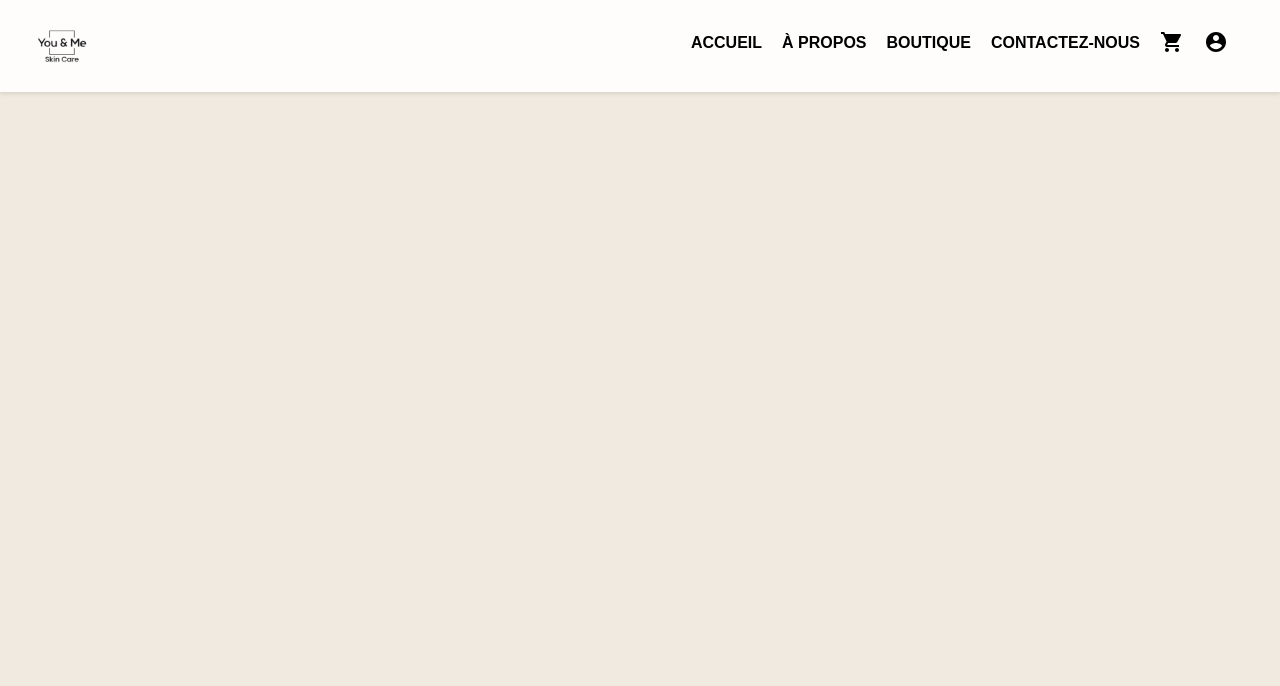
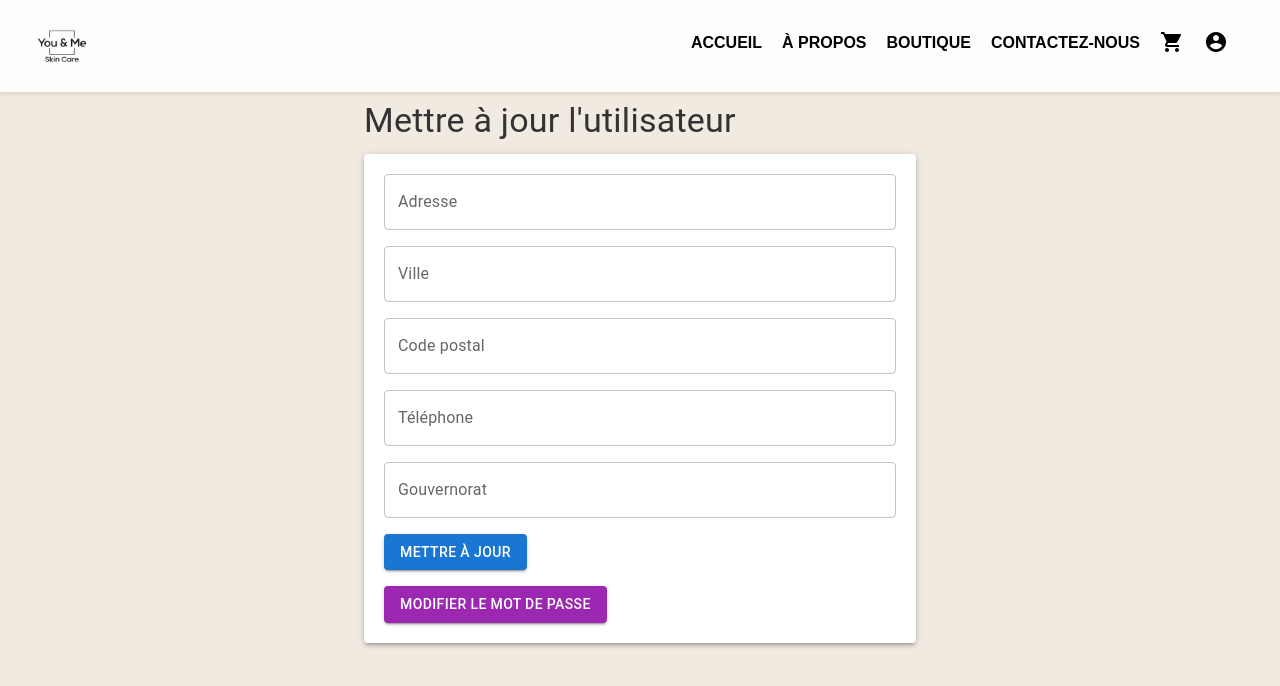
Before and after one commit to yassinehammami/youandme, a React (Create React App) app: page /updateuser/1 in a window 1280 px wide. Shown: the top 686 px of the page. Built offline with nearby package versions, Linux system fonts and the light colour scheme.

Commit message:
add updateUser

```diff
--- a/src/App.js
+++ b/src/App.js
@@ -12,6 +12,8 @@ import SignUp from './scences/signup';
 import Confirmation from './scences/confirmation';
 import CheckInformation from './scences/checkinformation';
 import UserProfile from './scences/userprofile/UserProfile';
+import UpdateUser from './scences/updateuser/UpdateUser';
+import UpdatePassword from './scences/updatepassword/UpdatePassword';
 // Import other components
 import { ToastContainer } from 'react-toastify';
 import 'react-toastify/dist/ReactToastify.css';
@@ -32,7 +34,9 @@ function App() {
         <Route path="/confirmation" element={<Confirmation />} />
         <Route path="/productdetail/:productId" element={<ProductDetail />} />
         <Route path="/checkinformation" element={<CheckInformation />} />
-        <Route path="/userprofile" element={<UserProfile />} />
+        <Route path="/userprofile/:userId" element={<UserProfile />} />
+        <Route path="/updateuser/:userId" element={<UpdateUser />} />
+        <Route path="/updatepassword/:userId" element={<UpdatePassword />} />
         {/* Define other routes */}
       </Routes>
       </UserProvider>
--- a/src/scences/checkinformation/index.js
+++ b/src/scences/checkinformation/index.js
@@ -34,7 +34,7 @@ const CheckInformation = () => {
     e.preventDefault();
     try {
       console.log(userData);
-      const res = await axios.put(`http://192.168.1.25:4000/user/update/${user.id}`, userData,
+      const res = await axios.put(`http://localhost:4000/user/update/${user.id}`, userData,
       {
         headers: {
           Authorization: `Bearer ${token}`,
--- a/src/scences/commande/index.js
+++ b/src/scences/commande/index.js
@@ -50,7 +50,7 @@ const Commande = () => {
         commandeDate : getFormattedDateTime(),
       };
 
-      const res = await axios.post('http://192.168.1.25:4000/commande/create', commandeData,{
+      const res = await axios.post('http://localhost:4000/commande/create', commandeData,{
         headers: {
           Authorization: `Bearer ${token}`,
         },
--- a/src/scences/home/index.js
+++ b/src/scences/home/index.js
@@ -10,7 +10,7 @@ function HomePage() {
   useEffect(() => {
     const fetchProducts = async () => {
       try {
-        const response = await fetch('http://192.168.1.25:4000/produit');
+        const response = await fetch('http://localhost:4000/produit');
         if (!response.ok) {
           throw new Error('Failed to fetch products');
         }
--- a/src/scences/login/index.js
+++ b/src/scences/login/index.js
@@ -17,7 +17,7 @@ const Login = () => {
     e.preventDefault();
     try {
       // Query the "users" collection for a document with the provided email and password
-      axios.post('http://192.168.1.25:4000/user/login', {email , password})
+      axios.post('http://localhost:4000/user/login', {email , password})
       .then(res => {
         const { token, message , user } = res.data;
         if (token) {
--- a/src/scences/productdetail/index.js
+++ b/src/scences/productdetail/index.js
@@ -14,7 +14,7 @@ const ProductDetail = () => {
   useEffect(() => {
     const fetchProduct = async () => {
       try {
-        const response = await fetch(`http://192.168.1.25:4000/produit/${productId}`);
+        const response = await fetch(`http://localhost:4000/produit/${productId}`);
         if (!response.ok) {
           throw new Error('Failed to fetch product');
         }
--- a/src/scences/signup/index.js
+++ b/src/scences/signup/index.js
@@ -39,7 +39,7 @@ const SignUp = () => {
     try {
       const { confirmPassword, ...userData } = formData;
       console.log(formData);
-      axios.post('http://192.168.1.25:4000/user/create', userData)
+      axios.post('http://localhost:4000/user/create', userData)
       .then(res => {
         if (res.data.message === "Email already exists") {
           toast.error('Email déjà utilisé');
--- /dev/null
+++ b/src/scences/updatepassword/UpdatePassword.js
@@ -0,0 +1,86 @@
+import React, { useState, useContext } from 'react';
+import { Container, Typography, TextField, Button, Grid } from '@mui/material';
+import { toast } from 'react-toastify';
+import { doc, getDoc, updateDoc } from 'firebase/firestore';
+import { db } from '../../components/firebase-config';
+import UserContext from '../../contexts/UserContext'; // Import the UserContext
+
+const UpdatePassword = () => {
+  const { user } = useContext(UserContext); // Use the user data from UserContext
+  const [oldPassword, setOldPassword] = useState('');
+  const [newPassword, setNewPassword] = useState('');
+  const [confirmPassword, setConfirmPassword] = useState('');
+
+  const handleChangePassword = async (e) => {
+    e.preventDefault();
+    if (newPassword !== confirmPassword) {
+      toast.error('Le nouveau mot de passe et la confirmation ne correspondent pas.');
+      return;
+    }
+
+    try {
+      const userRef = doc(db, 'users', user.id);
+      const userDoc = await getDoc(userRef);
+
+      if (!userDoc.exists() || userDoc.data().password !== oldPassword) {
+        toast.error('L\'ancien mot de passe est incorrect.');
+        return;
+      }
+
+      await updateDoc(userRef, { password: newPassword });
+      toast.success('Mot de passe mis à jour avec succès!');
+    } catch (error) {
+      console.error('Erreur lors de la mise à jour du mot de passe:', error);
+      toast.error('Erreur lors de la mise à jour du mot de passe.');
+    }
+  };
+
+  return (
+    <Container maxWidth="sm" sx={{ marginTop: '100px' }}>
+      <Typography variant="h4" gutterBottom>
+        Modifier le mot de passe
+      </Typography>
+      <form onSubmit={handleChangePassword}>
+        <Grid container spacing={2}>
+          <Grid item xs={12}>
+            <TextField
+              type="password"
+              label="Ancien mot de passe"
+              fullWidth
+              required
+              value={oldPassword}
+              onChange={(e) => setOldPassword(e.target.value)}
+            />
+          </Grid>
+          <Grid item xs={12}>
+            <TextField
+              type="password"
+              label="Nouveau mot de passe"
+              fullWidth
+              required
+              value={newPassword}
+              onChange={(e) => setNewPassword(e.target.value)}
+            />
+          </Grid>
+          <Grid item xs={12}>
+            <TextField
+              type="password"
+              label="Confirmer le nouveau mot de passe"
+              fullWidth
+              required
+              value={confirmPassword}
+              onChange={(e) => setConfirmPassword(e.target.value)}
+            />
+          </Grid>
+          <Grid item xs={12}>
+            <Button type="submit" variant="contained" color="primary" fullWidth>
+              Mettre à jour
+            </Button>
+          </Grid>
+        </Grid>
+      </form>
+    </Container>
+  );
+};
+
+export default UpdatePassword;
--- /dev/null
+++ b/src/scences/updateuser/UpdateUser.js
@@ -0,0 +1,138 @@
+import React, { useState, useEffect, useContext } from 'react';
+import { db } from '../../components/firebase-config';
+import { doc, getDoc, updateDoc } from 'firebase/firestore';
+import { Container, Typography, Paper, Grid, TextField, Button } from '@mui/material';
+import UserContext from '../../contexts/UserContext'; // Import the UserContext
+import { toast } from 'react-toastify';
+import { useNavigate } from 'react-router-dom'; // Import useNavigate
+import axios from 'axios';
+
+const UpdateUser = () => {
+  const { user } = useContext(UserContext); // Use the user data from UserContext
+  const [userData, setUserData] = useState({
+    // Initialize with empty strings
+    address: '',
+    city: '',
+    postalCode: '',
+    phone: '',
+    gouvernorat: '',
+  });
+  const navigate = useNavigate(); // Initialize useNavigate
+  const [token, setToken]= useState();
+  useEffect(() => {
+    const token = localStorage.getItem('token');
+    setToken(token);
+
+    // const fetchUserData = async () => {
+    //   if (user) {
+    //     const docRef = doc(db, 'users', user.id);
+    //     const docSnap = await getDoc(docRef);
+    //     if (docSnap.exists()) {
+    //       setUserData(docSnap.data());
+    //     } else {
+    //       console.log('No such document!');
+    //     }
+    //   }
+    // };
+  }, [user]);
+
+  const handleChange = (e) => {
+    setUserData({ ...userData, [e.target.name]: e.target.value });
+  };
+
+  const handleUpdate = async (e) => {
+        try {
+            console.log(userData);
+            const res = await axios.put(`http://localhost:4000/user/update/${user.id}`, userData,
+            {
+              headers: {
+                Authorization: `Bearer ${token}`,
+              },
+            });
+            const { message, user: updatedUser } = res.data;
+            if (message === "User not found") {
+              toast.error("utilisateur n'existe pas");
+            } else if (message === "Error updating user") {
+              toast.error('Vérifiez vos données');
+            }  else if(res.data.message=="Unauthorized: Access token is required"){
+              navigate('/login');
+            } else {
+                setUserData(updatedUser);
+              toast.success('Informations mises à jour avec succès!');
+              navigate('/commande');
+            }
+          } catch (error) {
+            console.error('Error updating user information:', error);
+            toast.error('Erreur lors de la mise à jour des informations.');
+          }
+  };
+
+  return (
+    <Container maxWidth="sm" sx={{ marginTop: '100px' }}>
+      <Typography variant="h4" gutterBottom>
+        Mettre à jour l'utilisateur
+      </Typography>
+      <Paper elevation={3} sx={{ padding: '20px' }}>
+        <form onSubmit={handleUpdate}>
+          <Grid container spacing={2}>
+            <Grid item xs={12}>
+              <TextField
+                label="Adresse"
+                name="address"
+                fullWidth
+                value={userData.address}
+                onChange={handleChange}
+              />
+            </Grid>
+            <Grid item xs={12}>
+              <TextField
+                label="Ville"
+                name="city"
+                fullWidth
+                value={userData.city}
+                onChange={handleChange}
+              />
+            </Grid>
+            <Grid item xs={12}>
+              <TextField
+                label="Code postal"
+                name="postalCode"
+                fullWidth
+                value={userData.postalCode}
+                onChange={handleChange}
+              />
+            </Grid>
+            <Grid item xs={12}>
+              <TextField
+                label="Téléphone"
+                name="phone"
+                fullWidth
+                value={userData.phone}
+                onChange={handleChange}
+              />
+            </Grid>
+            <Grid item xs={12}>
+              <TextField
+                label="Gouvernorat"
+                name="gouvernorat"
+                fullWidth
+                value={userData.gouvernorat}
+                onChange={handleChange}
+              />
+            </Grid>
+            <Grid item xs={12}>
+              <Button type="submit" variant="contained" color="primary">
+                Mettre à jour
+              </Button>
+            </Grid>
+          </Grid>
+        </form>
+        <Button variant="contained" color="secondary" sx={{ mt: 2 }} onClick={() => navigate('/updatepassword')}>
+          Modifier le mot de passe
+        </Button>
+      </Paper>
+    </Container>
+  );
+};
+
+export default UpdateUser;
--- a/src/scences/userprofile/UserProfile.js
+++ b/src/scences/userprofile/UserProfile.js
@@ -1,20 +1,15 @@
 import React, { useState, useEffect, useContext } from 'react';
 import { db } from '../../components/firebase-config';
-import { doc, getDoc, updateDoc } from 'firebase/firestore';
-import { Container, Typography, Paper, Grid, TextField, Button } from '@mui/material';
+import { doc, getDoc, collection, query, where, getDocs } from 'firebase/firestore';
+import { Container, Typography, Paper, Grid, Button, List, ListItem, ListItemText, Divider } from '@mui/material';
 import UserContext from '../../contexts/UserContext'; // Import the UserContext
-import { toast } from 'react-toastify';
+import { useNavigate } from 'react-router-dom';
 
 const UserProfile = () => {
   const { user } = useContext(UserContext); // Use the user data from UserContext
-  const [userData, setUserData] = useState({
-    // Initialize with empty strings
-    address: '',
-    city: '',
-    postalCode: '',
-    phone: '',
-    gouvernorat: '',
-  });
+  const [userData, setUserData] = useState(null);
+  const [commandes, setCommandes] = useState([]);
+  const navigate = useNavigate();
 
   useEffect(() => {
     const fetchUserData = async () => {
@@ -29,86 +24,74 @@ const UserProfile = () => {
       }
     };
 
+    const fetchCommandes = async () => {
+      if (user) {
+        const q = query(collection(db, 'commandes'), where('userId', '==', user.id));
+        const querySnapshot = await getDocs(q);
+        const commandesData = [];
+        querySnapshot.forEach((doc) => {
+          commandesData.push({ id: doc.id, ...doc.data() });
+        });
+        setCommandes(commandesData);
+      }
+    };
+
     fetchUserData();
+    fetchCommandes();
   }, [user]);
 
-  const handleChange = (e) => {
-    setUserData({ ...userData, [e.target.name]: e.target.value });
-  };
-
-  const handleUpdate = async (e) => {
-    e.preventDefault();
-    try {
-      const userRef = doc(db, 'users', user.id);
-      await updateDoc(userRef, userData);
-      toast.success('User information updated successfully!');
-    } catch (error) {
-      console.error('Error updating user information:', error);
-      toast.error('Error updating user information.');
+  if (!userData) {
+    return <div>Loading...</div>;
   }
-  };
 
   return (
     <Container maxWidth="sm" sx={{ marginTop: '100px' }}>
       <Typography variant="h4" gutterBottom>
-        User Profile
+        Profil de l'utilisateur
       </Typography>
-      <Paper elevation={3} sx={{ padding: '20px' }}>
-        <form onSubmit={handleUpdate}>
+      <Paper elevation={3} sx={{ padding: '20px', marginBottom: '20px' }}>
         <Grid container spacing={2}>
           <Grid item xs={12}>
-              <TextField
-                label="Address"
-                name="address"
-                fullWidth
-                value={userData.address}
-                onChange={handleChange}
-              />
+            <Typography variant="body1"><strong>Prénom:</strong> {userData.firstName}</Typography>
           </Grid>
           <Grid item xs={12}>
-              <TextField
-                label="City"
-                name="city"
-                fullWidth
-                value={userData.city}
-                onChange={handleChange}
-              />
+            <Typography variant="body1"><strong>Nom de famille:</strong> {userData.lastName}</Typography>
           </Grid>
           <Grid item xs={12}>
-              <TextField
-                label="Postal Code"
-                name="postalCode"
-                fullWidth
-                value={userData.postalCode}
-                onChange={handleChange}
+            <Typography variant="body1"><strong>Email:</strong> {userData.email}</Typography>
+          </Grid>
+          {/* Add more fields as needed */}
+        </Grid>
+      </Paper>
+      <Typography variant="h5" gutterBottom>
+        Historique des commandes
+      </Typography>
+      <List>
+        {commandes.map((commande) => (
+          <div key={commande.id}>
+            <ListItem>
+              <ListItemText
+                primary={`Commande ID: ${commande.id}`}
+                secondary={`Total: ${commande.totalPrice} DT - Date: ${commande.commandeDate.toDate().toLocaleDateString()} - Statut: ${commande.status}`}
               />
-            </Grid>
-            <Grid item xs={12}>
-              <TextField
-                label="Phone"
-                name="phone"
-                fullWidth
-                value={userData.phone}
-                onChange={handleChange}
+            </ListItem>
+            <List>
+              {commande.products.map((product, index) => (
+                <ListItem key={index}>
+                  <ListItemText
+                    primary={`Produit ID: ${product.id}`}
+                    secondary={`Prix: ${product.price} DT`}
                   />
-            </Grid>
-            <Grid item xs={12}>
-              <TextField
-                label="Gouvernorat"
-                name="gouvernorat"
-                fullWidth
-                value={userData.gouvernorat}
-                onChange={handleChange}
-              />
-            </Grid>
-            <Grid item xs={12}>
-              <Button type="submit" variant="contained" color="primary">
-                Update
+                </ListItem>
+              ))}
+            </List>
+            <Divider />
+          </div>
+        ))}
+      </List>
+      <Button variant="contained" color="primary" onClick={() => navigate('/updateuser')}>
+        Mettre à jour les informations
       </Button>
-            </Grid>
-          </Grid>
-        </form>
-      </Paper>
     </Container>
   );
 };
```
Lines whose indentation alone changed are shown as unchanged.
